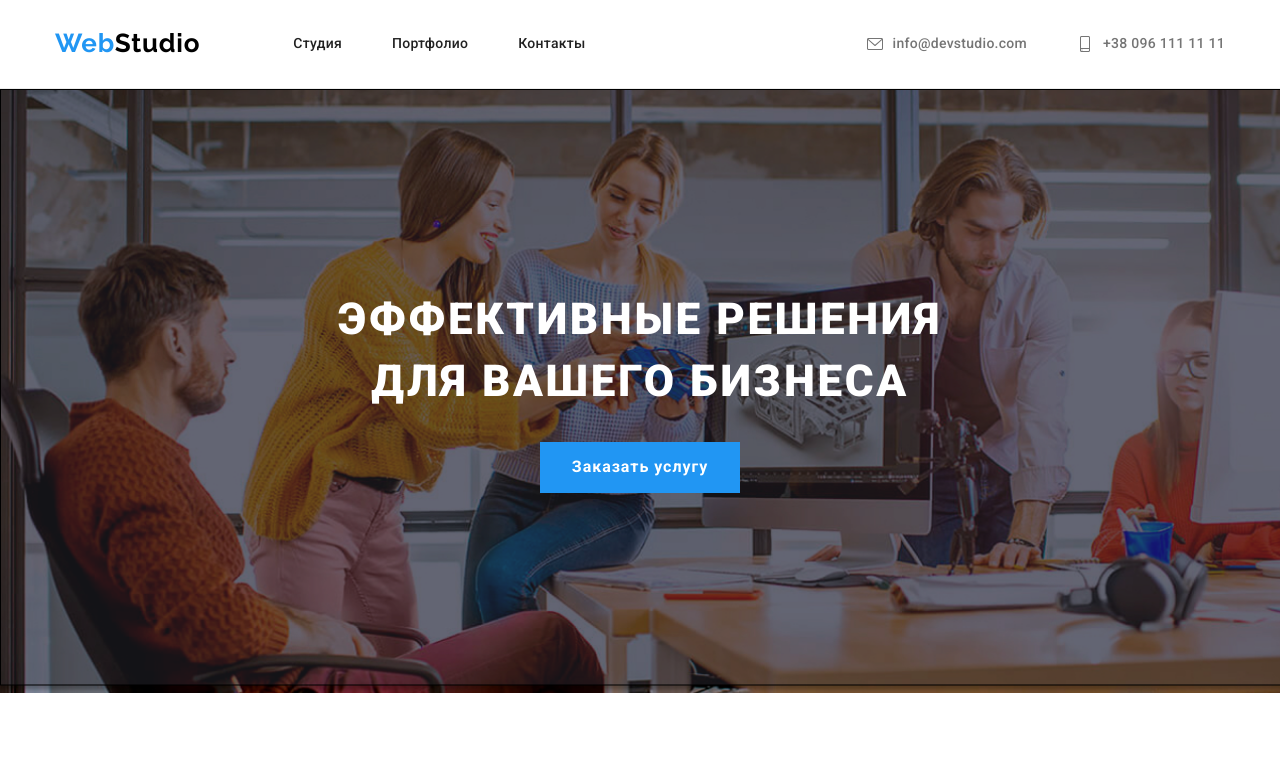
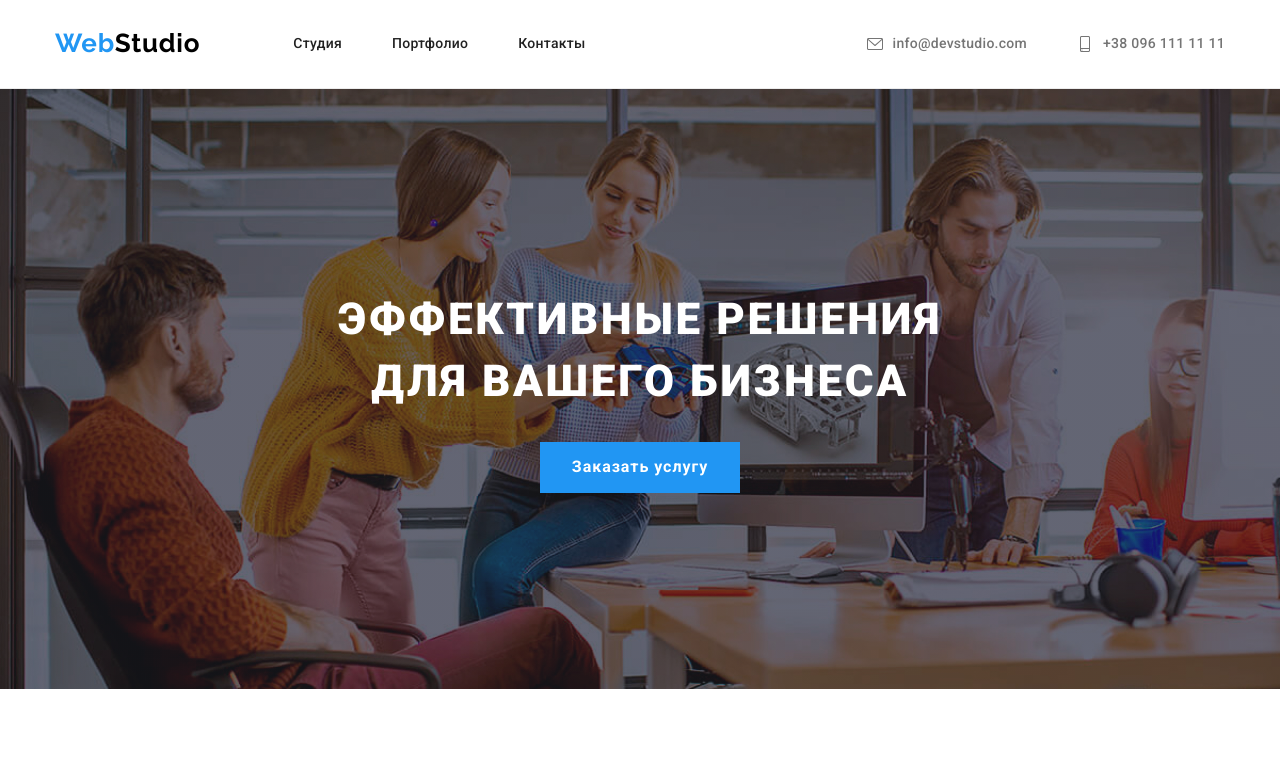
Before and after one commit to RustDzhur/goit-markup-hw-04, a plain HTML site: page index.html in a window 1280 px wide. Shown: the top 779 px of the page. Drawn offline with Linux system fonts and the light colour scheme.

Commit message:
правки по секции герой

```diff
--- a/css/styles.css
+++ b/css/styles.css
@@ -294,9 +294,12 @@ img {
     padding-top: 200px;
     padding-bottom: 200px;
     text-align: center;
-    background: url(../images/Overlay.png), url(../images/hero.jpg), #C4C4C4;
-    background-repeat: no-repeat;
-    background-size: cover;
+
+    max-width: 1600px;
+    height: 600px;
+    margin-right: auto;
+    margin-left: auto;
+    background: linear-gradient(0deg, rgba(47, 48, 58, 0.4), rgba(47, 48, 58, 0.4)), url(../images/hero.jpg);
 }
 
 .hero-title {
@@ -590,6 +593,7 @@ img {
     background-color: var(--filter-btn-bg-color);
     padding: 6px 22px;
     cursor: pointer;
+    border-radius: 4px;
 
 }
 .filter-item {
@@ -605,6 +609,7 @@ img {
 .filter-btn:focus {
     background-color: var(--filter-btn-bg-hover-focus-color);
     color: var(--filter-btn-text-chover-focus-color);
+    box-shadow: 0px 3px 1px rgba(0, 0, 0, 0.1), 0px 1px 2px rgba(0, 0, 0, 0.08), 0px 2px 2px rgba(0, 0, 0, 0.12);
 }
 /*----------Страница portfolio.html. Main. cards----------*/
 .cards {
@@ -618,6 +623,11 @@ img {
 .cards-item {
     margin-right: 30px;
     margin-bottom: 30px;
+}
+
+.cards-item:hover,
+.cards-item:focus {
+    box-shadow: 0px 1px 1px rgba(0, 0, 0, 0.12), 0px 4px 4px rgba(0, 0, 0, 0.06), 1px 4px 6px rgba(0, 0, 0, 0.16);
 }
 
 .card-item-content {
```
